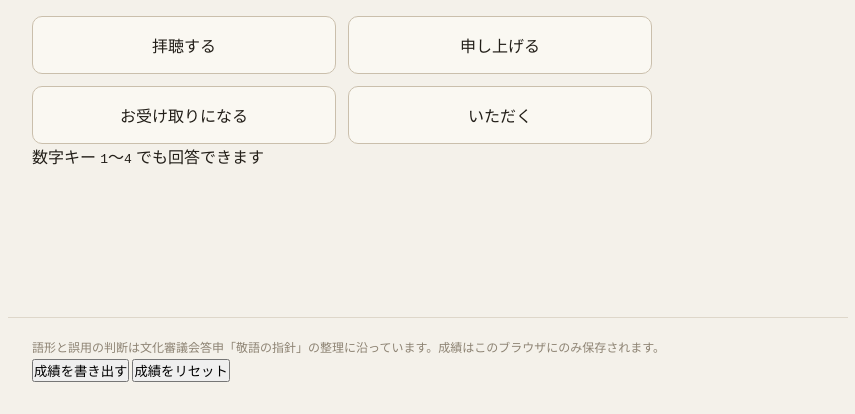
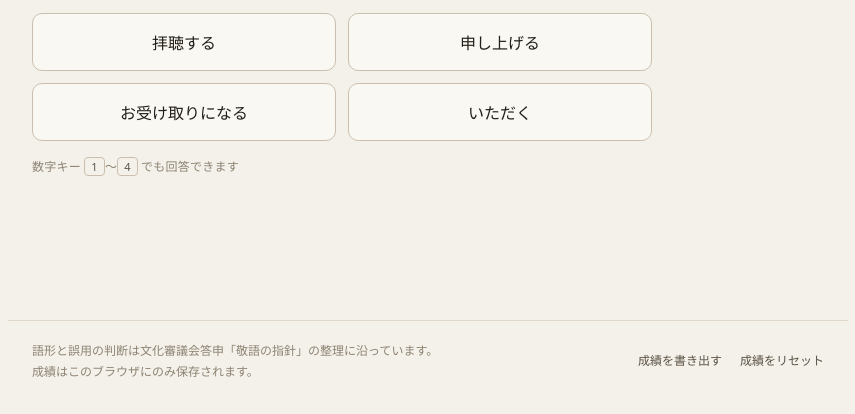
Before and after one commit to miruky/keigo, a website built with Vite: page index.html in a window 1280 px wide. Shown: the part 386-800 px from the top of the page, without its empty margins (212-1067 px from the left). Built offline with nearby package versions, Linux system fonts and the light colour scheme.

Commit message:
キーヒント・正誤マーク・フッター操作のスタイルを追加

```diff
--- a/src/style.css
+++ b/src/style.css
@@ -308,6 +308,24 @@ body {
   opacity: 0.5;
 }
 
+/* ---- キーボードのヒント ---- */
+
+.kbd-hint {
+  margin-top: 16px;
+  font-size: 12px;
+  color: var(--ink-3);
+  letter-spacing: 0.02em;
+}
+
+kbd {
+  font-family: var(--sans);
+  font-size: 11px;
+  padding: 1px 6px;
+  border: 1px solid var(--line-strong);
+  border-radius: 4px;
+  color: var(--ink-2);
+}
+
 /* ---- フィードバック ---- */
 
 .feedback:not(:empty) {
@@ -318,10 +336,26 @@ body {
 }
 
 .verdict {
+  display: flex;
+  align-items: center;
+  gap: 8px;
   font-family: var(--serif);
   font-size: 19px;
   font-weight: 600;
   margin-bottom: 10px;
+}
+
+.verdict-mark {
+  width: 20px;
+  height: 20px;
+  flex: none;
+}
+
+.btn-kbd {
+  margin-left: 10px;
+  font-size: 11px;
+  opacity: 0.7;
+  font-weight: 500;
 }
 
 .verdict.is-ok {
@@ -495,6 +529,43 @@ td:last-child {
   color: var(--ink-3);
   font-size: 12px;
   line-height: 1.7;
+  display: flex;
+  align-items: center;
+  justify-content: space-between;
+  gap: 16px;
+  flex-wrap: wrap;
+}
+
+.app-footer p {
+  max-width: 60ch;
+}
+
+.footer-actions {
+  display: flex;
+  gap: 18px;
+  flex: none;
+}
+
+.link-button {
+  font: inherit;
+  font-size: 12px;
+  border: none;
+  background: none;
+  color: var(--ink-2);
+  cursor: pointer;
+  padding: 0;
+  background-image: linear-gradient(var(--accent), var(--accent));
+  background-repeat: no-repeat;
+  background-position: 0 100%;
+  background-size: 0 1px;
+  transition:
+    background-size 0.3s cubic-bezier(0.22, 1, 0.36, 1),
+    color 0.2s ease;
+}
+
+.link-button:hover {
+  color: var(--accent);
+  background-size: 100% 1px;
 }
 
 /* ---- テーマアイコン ---- */
```
